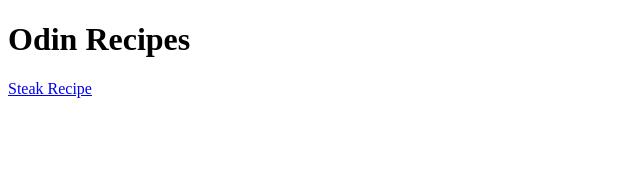
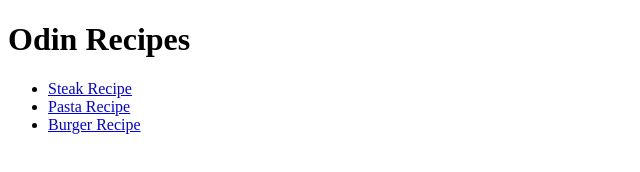
Before and after one commit to JRueda-227/odin-recipes, a plain HTML site: page index.html in a window 1280 px wide. Shown: the whole page, without its empty margins (0-640 px from the left). Drawn offline with Linux system fonts and the light colour scheme.

Commit message:
Create 3rd Recipe Webpage & Add UL to index
Quickly and efficiently use html skills & organize index file better

```diff
--- a/index.html
+++ b/index.html
@@ -7,6 +7,10 @@
 </head>
 <body>
     <h1>Odin Recipes</h1>
-    <a href="./recipes/steak.html">Steak Recipe</a>
+    <ul>
+        <li><a href="./recipes/steak.html">Steak Recipe</a>
+        <li><a href="./recipes/pasta.html">Pasta Recipe</a></li>
+        <li><a href="./recipes/burger.html">Burger Recipe</a></li></li>
+    </ul>
 </body>
 </html>
```
